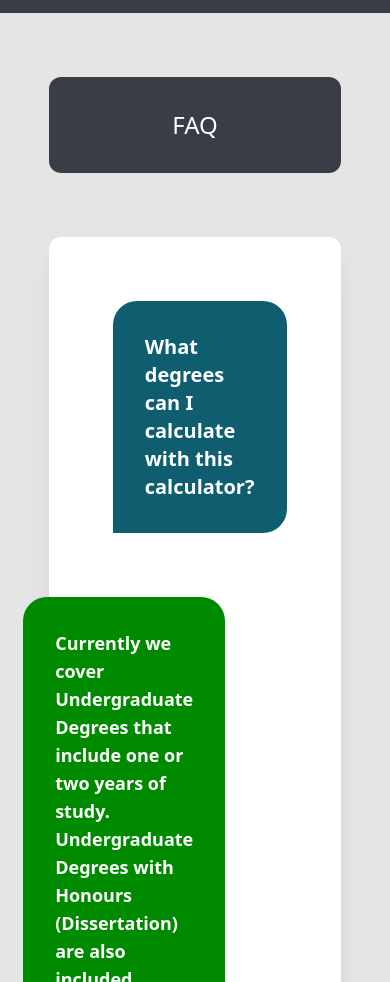
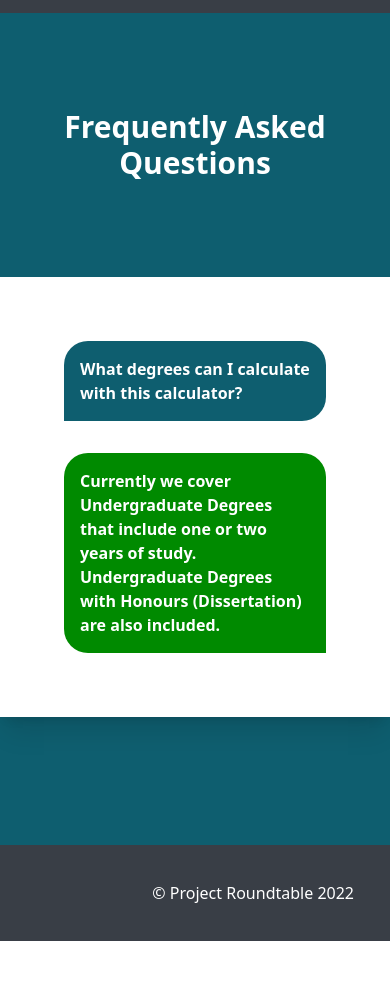
Before and after one commit to LJSkinner/Uni-Stirling-Grade-Calculator-Website, a website: page src/faq.html in a window 390 px wide. Shown: the part 83-1065 px from the top of the page. After the commit the page ends 1024 px from the top, so only its background shows below. Drawn offline with nearby package versions, Linux system fonts and the light colour scheme.

Commit message:
feat(faq): add responsiveness to page

```diff
--- a/src/faq.html
+++ b/src/faq.html
@@ -44,30 +44,27 @@
       </header>
 
       <main>
-        <section class="bg-neutral-200 h-max py-16">
-            <div class="bg-gray-700 w-3/4 mx-auto rounded-xl text-white">
-                <h1 class="p-8 text-2xl text-center">FAQ</h1>
+        <section class="bg-cyan-800 h-max py-16">
+            <div class="text-white">
+                <h1 class="p-8 text-3xl md:text-4xl xl:text-6xl text-center font-bold">Frequently Asked Questions</h1>
             </div>
 
             <!--Sample Question section-->
             <!--Design by https://codepen.io/robstinson/pen/oNLaLMN?editors=1010 -->
-            <section class="mx-auto w-3/4 bg-white rounded-xl shadow-xl p-16 my-16">
+            <section class="mx-auto xl:w-3/4 4xl:w-4/6 bg-white xl:rounded-xl shadow-xl p-16 my-16">
 
-                <div class="flex flex-col flex-grow gap-y-16">
-
-                    <div class="flex w-full max-w-lg">
-                        <p class="bg-cyan-800 text-white p-8 rounded-r-3xl rounded-tl-3xl text-xl font-semibold" data-os="fade-right">What degrees can I calculate with this calculator?</p>
+                <div class="flex flex-col flex-grow gap-y-8 md:gap-y-16">
+                    <div class="flex w-full max-w-2xl">
+                        <p class="bg-cyan-800 text-white p-4 md:p-8 rounded-r-3xl rounded-tl-3xl md:text-xl 4xl:text-2xl font-semibold" data-os="fade-right">What degrees can I calculate with this calculator?</p>
                     </div>
-
-                    <div class="flex w-full max-w-xl ml-auto justify-end">
-                        <p class="bg-lime-700 text-white p-8 rounded-l-3xl rounded-tr-3xl font-semibold text-lg">
+                    <div class="flex w-full max-w-5xl ml-auto justify-end">
+                        <p class="bg-lime-700 text-white p-4 md:p-8 rounded-l-3xl rounded-tr-3xl font-semibold md:text-lg 4xl:text-2xl">
                             Currently we cover Undergraduate Degrees that include one or two years of study.
                             Undergraduate Degrees with Honours (Dissertation) are also included.
                         </p>
-                        <div class="flex-shrink-0 h-10 w-10 rounded-full bg-gray-300 ml-3 place-self-end"></div>
+                        <div class="hidden lg:block flex-shrink-0 h-10 w-10 rounded-full bg-gray-300 ml-3 place-self-end"></div>
                     </div>
                 </div>
-
             </section>
         </section>
       </main>
```
Also changed, not shown: src/css/main.css.
